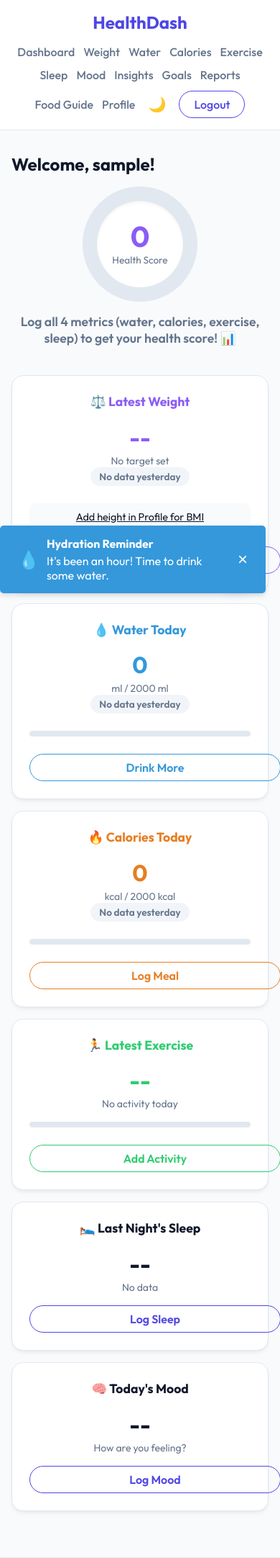
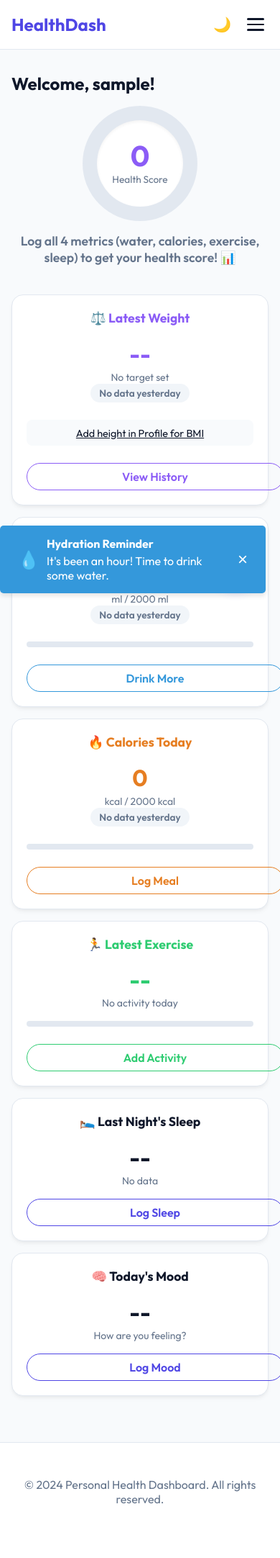
Before and after one commit to thrishaNagaraj-web/personal-health-dashboard, a PHP site: page /dashboard.php in a window 390 px wide. Shown: the top 2164 px of the page at 72% size. After the commit the page ends 2089 px from the top, so only its background shows below. Run offline with PHP 8.4, Linux system fonts and the light colour scheme; the visitor is signed in with stand-in values (Sample User, id 1).

Commit message:
Add hamburger menu for mobile: slide-down nav, touch-friendly links, clean layout

```diff
--- a/assets/style.css
+++ b/assets/style.css
@@ -62,22 +62,74 @@ a:hover {
 
 /* Navigation */
 .navbar {
-    display: flex;
-    justify-content: space-between;
-    align-items: center;
-    padding: 1rem 2rem;
     background: var(--surface);
-    backdrop-filter: blur(10px);
     border-bottom: 1px solid var(--border);
     position: sticky;
     top: 0;
     z-index: 100;
+    padding: 0 2rem;
+}
+
+.nav-top {
+    display: flex;
+    justify-content: space-between;
+    align-items: center;
+    padding: 1rem 0;
 }
 
 .navbar .logo {
     font-size: 1.5rem;
     font-weight: 700;
     color: var(--primary);
+}
+
+.nav-right-mobile {
+    display: flex;
+    align-items: center;
+    gap: 0.75rem;
+}
+
+.theme-btn {
+    background: transparent;
+    border: none;
+    cursor: pointer;
+    font-size: 1.25rem;
+    padding: 0.25rem;
+}
+
+/* Hamburger Button */
+.hamburger {
+    display: none;
+    flex-direction: column;
+    justify-content: center;
+    gap: 5px;
+    background: transparent;
+    border: none;
+    cursor: pointer;
+    padding: 6px;
+    width: 36px;
+    height: 36px;
+}
+
+.hamburger span {
+    display: block;
+    width: 24px;
+    height: 2.5px;
+    background: var(--text-main);
+    border-radius: 2px;
+    transition: all 0.3s ease;
+}
+
+.hamburger.active span:nth-child(1) {
+    transform: translateY(7.5px) rotate(45deg);
+}
+
+.hamburger.active span:nth-child(2) {
+    opacity: 0;
+}
+
+.hamburger.active span:nth-child(3) {
+    transform: translateY(-7.5px) rotate(-45deg);
 }
 
 .nav-links {
@@ -87,15 +139,22 @@ a:hover {
     display: flex;
     gap: 1.5rem;
     align-items: center;
+    padding-bottom: 1rem;
 }
 
 .nav-links li a {
     font-weight: 500;
     color: var(--text-muted);
+    font-size: 0.95rem;
+    transition: color 0.2s;
 }
 
 .nav-links li a:hover {
     color: var(--primary);
+}
+
+.nav-logout {
+    margin-left: auto;
 }
 
 /* Buttons */
@@ -490,18 +549,61 @@ footer {
     margin-top: 2rem;
 }
 
-/* Media Queries for Mobile Responsiveness */
+/* ─── Mobile Responsive ─── */
 @media (max-width: 768px) {
-    .navbar {
-        flex-direction: column;
-        padding: 1rem;
-        gap: 1rem;
+    .hamburger {
+        display: flex;
     }
 
     .nav-links {
-        flex-wrap: wrap;
-        justify-content: center;
-        gap: 0.75rem;
+        display: none;
+        flex-direction: column;
+        gap: 0;
+        padding-bottom: 0;
+        border-top: 1px solid var(--border);
+    }
+
+    .nav-links.active {
+        display: flex;
+    }
+
+    .nav-links li {
+        width: 100%;
+    }
+
+    .nav-links li a {
+        display: block;
+        padding: 0.85rem 0.5rem;
+        font-size: 1rem;
+        border-bottom: 1px solid var(--border);
+        color: var(--text-main);
+    }
+
+    .nav-links li a:hover,
+    .nav-links li a:active {
+        background: var(--primary);
+        color: white !important;
+    }
+
+    .nav-links li:last-child a {
+        border-bottom: none;
+    }
+
+    .nav-logout {
+        margin-left: 0;
+        padding: 0.5rem 0;
+    }
+
+    .nav-logout a.btn {
+        display: block;
+        text-align: center;
+        border-radius: 8px;
+        padding: 0.75rem;
+        margin: 0.25rem 0.5rem;
+    }
+
+    .navbar {
+        padding: 0 1rem;
     }
 
     .main-container {
@@ -517,7 +619,7 @@ footer {
     }
 
     .card {
-        padding: 1.5rem;
+        padding: 1.25rem;
     }
 
     .dashboard-grid {
--- a/includes/header.php
+++ b/includes/header.php
@@ -19,30 +19,44 @@
 <body>
     <?php if (isset($_SESSION['user_id'])): ?>
     <nav class="navbar">
-        <div class="logo">HealthDash</div>
-        <ul class="nav-links">
-            <li><a href="dashboard.php">Dashboard</a></li>
-            <li><a href="weight-history.php">Weight</a></li>
-            <li><a href="water-history.php">Water</a></li>
-            <li><a href="calories-history.php">Calories</a></li>
-            <li><a href="exercise-history.php">Exercise</a></li>
-            <li><a href="sleep.php">Sleep</a></li>
-            <li><a href="mood.php">Mood</a></li>
-            <li><a href="insights.php">Insights</a></li>
-            <li><a href="goals.php">Goals</a></li>
-            <li><a href="reports.php">Reports</a></li>
-            <li><a href="deficit-foods.php">Food Guide</a></li>
-            <li><a href="profile.php">Profile</a></li>
-            <li><button id="themeToggle" style="background: transparent; border: none; cursor: pointer; font-size: 1.25rem;" aria-label="Toggle Dark Mode" title="Toggle Dark Mode">🌙</button></li>
-            <li><a href="logout.php" class="btn btn-outline">Logout</a></li>
+        <div class="nav-top">
+            <div class="logo">HealthDash</div>
+            <div class="nav-right-mobile">
+                <button id="themeToggle" class="theme-btn" aria-label="Toggle Dark Mode" title="Toggle Dark Mode">🌙</button>
+                <button class="hamburger" id="hamburgerBtn" aria-label="Toggle Menu">
+                    <span></span><span></span><span></span>
+                </button>
+            </div>
+        </div>
+        <ul class="nav-links" id="navLinks">
+            <li><a href="dashboard.php">📊 Dashboard</a></li>
+            <li><a href="weight-history.php">⚖️ Weight</a></li>
+            <li><a href="water-history.php">💧 Water</a></li>
+            <li><a href="calories-history.php">🔥 Calories</a></li>
+            <li><a href="exercise-history.php">🏃 Exercise</a></li>
+            <li><a href="sleep.php">😴 Sleep</a></li>
+            <li><a href="mood.php">😊 Mood</a></li>
+            <li><a href="insights.php">🤖 Insights</a></li>
+            <li><a href="goals.php">🎯 Goals</a></li>
+            <li><a href="reports.php">📈 Reports</a></li>
+            <li><a href="deficit-foods.php">🥗 Food Guide</a></li>
+            <li><a href="profile.php">👤 Profile</a></li>
+            <li class="nav-logout"><a href="logout.php" class="btn btn-outline">Logout</a></li>
         </ul>
     </nav>
     <?php else: ?>
     <nav class="navbar">
-        <div class="logo">HealthDash</div>
-        <ul class="nav-links">
+        <div class="nav-top">
+            <div class="logo">HealthDash</div>
+            <div class="nav-right-mobile">
+                <button id="themeToggleGuest" class="theme-btn" aria-label="Toggle Dark Mode">🌙</button>
+                <button class="hamburger" id="hamburgerBtnGuest" aria-label="Toggle Menu">
+                    <span></span><span></span><span></span>
+                </button>
+            </div>
+        </div>
+        <ul class="nav-links" id="navLinksGuest">
             <li><a href="index.php">Home</a></li>
-            <li><button id="themeToggleGuest" style="background: transparent; border: none; cursor: pointer; font-size: 1.25rem;">🌙</button></li>
             <li><a href="login.php" class="btn btn-outline">Login</a></li>
             <li><a href="registration.php" class="btn btn-primary">Sign Up</a></li>
         </ul>
@@ -71,5 +85,26 @@
                     updateIcon(targetTheme);
                 });
             });
+
+            // Hamburger menu toggle
+            const hamburgers = [document.getElementById('hamburgerBtn'), document.getElementById('hamburgerBtnGuest')].filter(Boolean);
+            const navMenus = [document.getElementById('navLinks'), document.getElementById('navLinksGuest')].filter(Boolean);
+
+            hamburgers.forEach((btn, i) => {
+                btn.addEventListener('click', () => {
+                    btn.classList.toggle('active');
+                    if (navMenus[i]) navMenus[i].classList.toggle('active');
+                });
+            });
+
+            // Close menu when a nav link is clicked (mobile)
+            navMenus.forEach(menu => {
+                menu.querySelectorAll('a').forEach(link => {
+                    link.addEventListener('click', () => {
+                        menu.classList.remove('active');
+                        hamburgers.forEach(h => h.classList.remove('active'));
+                    });
+                });
+            });
         });
     </script>
```
